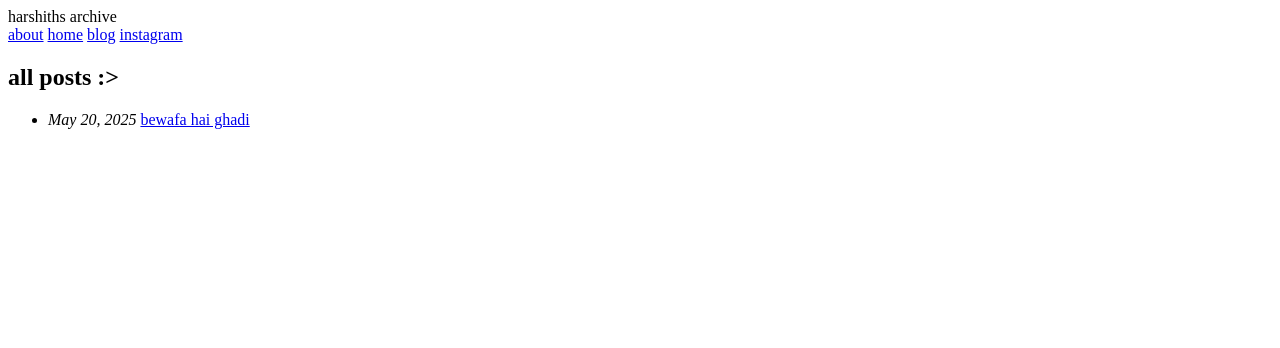
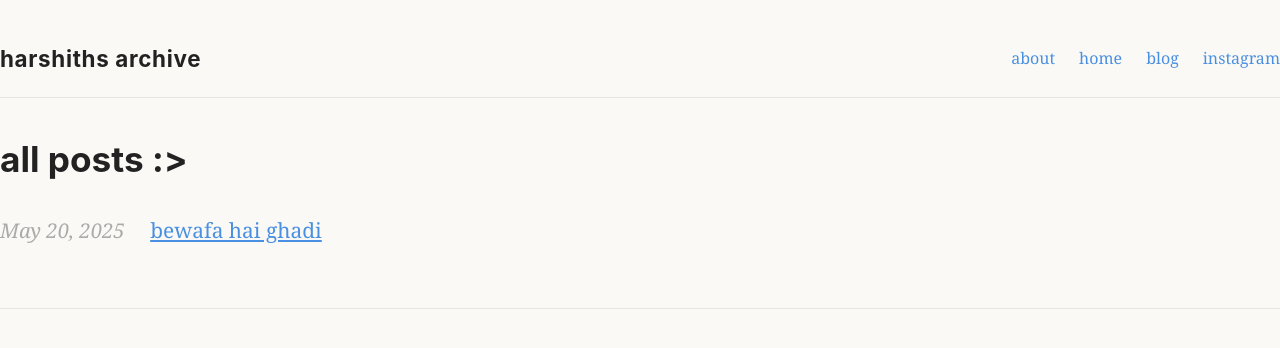
Before and after one commit to harshithsarchive/harshithsarchive.github.io, a Jekyll site: the page built from blog.md, in a window 1280 px wide. Shown: the top 348 px of the page. Built offline with Jekyll 4.4.1, drawn with Linux system fonts in a browser that asks for light colours.

Commit message:
mmm trial DIDNT WORK

```diff
--- a/_includes/head.html
+++ b/_includes/head.html
@@ -12,5 +12,5 @@
     <link rel="icon" href="{{ site.baseurl }}/assets/favicon.ico" type="image/x-icon">
     <link href='{{ site.baseurl }}/feed.xml' rel='alternate' type='application/atom+xml'>
     <link rel="canonical" href="{{ site.baseurl }}{{ page.url }}">
-    <link rel="stylesheet" href="/assets/css/style.css">
+    <link rel="stylesheet" href="/assets/style.css">
 </head>
--- a/assets/style.css
+++ b/assets/style.css
@@ -1,10 +1,10 @@
-/* Harshith's Archive - Minimalist Theme */
+/* Bear Blog Inspired Minimalist Theme */
 
 :root {
     --main-color: #222;
-    --accent-color: #888;
-    --background-color: #fff;
-    --border-color: #eee;
+    --accent-color: #4a90e2;
+    --background-color: #faf9f6;
+    --border-color: #e5e5e5;
     --code-background-color: #f4f4f4;
     --code-color: #222;
     --visited-color: #8b6f47;
@@ -13,7 +13,7 @@
 @media (prefers-color-scheme: dark) {
     :root {
         --main-color: #eee;
-        --accent-color: #aaa;
+        --accent-color: #7abaff;
         --background-color: #181818;
         --border-color: #333;
         --code-background-color: #222;
@@ -23,70 +23,154 @@
 }
 
 body {
-    font-family: 'Inter', 'Helvetica Neue', Arial, sans-serif;
-    font-size: 18px;
+    font-family: 'Georgia', serif;
+    font-size: 19px;
     color: var(--main-color);
     background: var(--background-color);
     margin: 0;
     padding: 0;
-    letter-spacing: 0.01em;
-    text-transform: lowercase;
-    max-width: 700px;
-    margin: 0 auto;
-    line-height: 1.6;
+    line-height: 1.7;
 }
 
-h1, h2, h3, h4, h5, h6 {
-    line-height: 1.2;
-    text-transform: lowercase;
-    font-weight: 600;
-    margin-top: 2.5rem;
-    margin-bottom: 1rem;
+.wrapper {
+    max-width: 680px;
+    margin: 48px auto 0 auto;
+    background: #fff;
+    border: 1px solid var(--border-color);
+    border-radius: 10px;
+    box-shadow: 0 2px 16px 0 rgba(0,0,0,0.03);
+    padding: 40px 28px 32px 28px;
 }
 
 .site-header {
     display: flex;
     justify-content: space-between;
     align-items: center;
-    padding: 2rem 2rem 1.5rem 2rem;
+    margin-bottom: 2.5rem;
     border-bottom: 1px solid var(--border-color);
-    background: var(--background-color);
-    margin-bottom: 2rem;
+    padding-bottom: 1.2rem;
 }
 
 .site-title {
-    font-size: 1.5rem;
+    font-family: 'Inter', 'Helvetica Neue', Arial, sans-serif;
+    font-size: 1.4rem;
     font-weight: 700;
-    letter-spacing: 0.04em;
+    letter-spacing: 0.03em;
     text-transform: lowercase;
+    color: var(--main-color);
 }
 
 .header-right {
     display: flex;
-    gap: 2rem;
+    gap: 1.5rem;
 }
 
 .header-right a {
+    font-family: inherit;
+    font-size: 1rem;
+    color: var(--accent-color);
     text-decoration: none;
-    color: var(--main-color);
-    font-size: 1rem;
-    transition: color 0.2s, border-bottom 0.2s;
-    border-bottom: 1px solid transparent;
-    padding-bottom: 2px;
+    padding: 2px 0;
+    border-bottom: 1.5px solid transparent;
+    transition: border 0.2s, color 0.2s;
 }
 
 .header-right a:hover,
 .header-right a:focus {
-    color: var(--accent-color);
-    border-bottom: 1px solid var(--accent-color);
+    border-bottom: 1.5px solid var(--accent-color);
+    color: var(--main-color);
     outline: none;
 }
 
 main {
-    hyphens: auto;
-    padding: 0 1rem;
-    max-width: 700px;
-    margin: 2rem auto;
+    margin-top: 2.5rem;
+}
+
+h1, h2, h3, h4, h5, h6 {
+    font-family: 'Inter', 'Helvetica Neue', Arial, sans-serif;
+    font-weight: 700;
+    color: var(--main-color);
+    margin-top: 2.5rem;
+    margin-bottom: 1rem;
+    line-height: 1.2;
+    text-transform: none;
+}
+
+h1 { font-size: 2.2rem; }
+h2 { font-size: 1.5rem; }
+h3 { font-size: 1.2rem; }
+
+p {
+    margin: 1.2em 0;
+}
+
+ul, ol {
+    margin: 1.2em 0 1.2em 1.5em;
+}
+
+blockquote {
+    border-left: 3px solid var(--accent-color);
+    color: var(--accent-color);
+    background: #f7fafd;
+    margin: 1.5em 0;
+    padding: 0.7em 1.2em;
+    font-style: italic;
+    border-radius: 4px;
+}
+
+code, .highlight, .code {
+    background: var(--code-background-color);
+    color: var(--code-color);
+    padding: 2px 6px;
+    border-radius: 3px;
+    font-size: 0.97em;
+}
+
+a {
+    color: var(--accent-color);
+    text-decoration: underline;
+    transition: color 0.2s;
+}
+
+a:visited {
+    color: var(--visited-color);
+}
+
+a:focus {
+    outline: 2px dashed var(--accent-color);
+    outline-offset: 2px;
+}
+
+footer {
+    margin-top: 60px;
+    border-top: 1px solid var(--border-color);
+    padding: 25px 0 0 0;
+    text-align: center;
+    color: var(--accent-color);
+    font-size: 0.95em;
+    background: none;
+}
+
+table {
+    border-spacing: 0;
+    width: 100%;
+    margin: 2em 0;
+    border: 1px solid var(--border-color);
+}
+
+th, td {
+    padding: 8px 14px;
+    font-size: 1em;
+    border-bottom: 1px solid var(--border-color);
+}
+
+.poem {
+    font-style: italic;
+    margin: 20px 0;
+    padding: 20px;
+    border-left: 3px solid var(--accent-color);
+    background: #f7fafd;
+    border-radius: 4px;
 }
 
 ul.blog-posts {
@@ -96,96 +180,28 @@ ul.blog-posts {
 }
 
 ul.blog-posts li {
-    display: flex;
-    margin-bottom: 10px;
+    margin-bottom: 1.2em;
+    font-size: 1.1em;
 }
 
 ul.blog-posts li span {
-    flex: 0 0 130px;
-    opacity: 0.7;
+    color: #aaa;
+    font-size: 0.97em;
+    margin-right: 1em;
 }
 
-ul.blog-posts li a:visited {
-    color: var(--visited-color);
-}
-
-blockquote {
-    border-left: 3px solid var(--accent-color);
-    color: var(--accent-color);
-    margin: 0;
-    padding-left: 20px;
-}
-
-code, .highlight, .code {
-    background: var(--code-background-color);
-    color: var(--code-color);
-    padding: 2px 6px;
-    border-radius: 3px;
-    font-size: 0.95em;
-}
-
-footer {
-    margin-top: 60px;
-    border-top: 1px solid var(--border-color);
-    padding: 25px 0;
-    text-align: center;
-    color: var(--accent-color);
-    font-size: 0.95em;
-    background: none;
-}
-
-a {
-    color: inherit;
-    text-decoration: none;
-    transition: color 0.2s;
-}
-
-a:focus {
-    outline: 2px dashed var(--accent-color);
-    outline-offset: 2px;
-}
-
-table {
-    border-spacing: 0;
-}
-
-th,
-td {
-    padding: 6px 13px;
-    font-size: 1em;
-}
-
-/* Poetry styling */
-.poem {
-    font-style: italic;
-    margin: 20px 0;
-    padding: 20px;
-    border-left: 3px solid var(--accent-color);
-}
-
-/* Responsive */
-@media (max-width: 600px) {
-    body {
-        font-size: 16px;
-        padding: 0 5px;
+@media (max-width: 700px) {
+    .wrapper {
+        padding: 18px 4vw 18px 4vw;
+        margin-top: 18px;
     }
     .site-header {
         flex-direction: column;
         align-items: flex-start;
-        padding: 1.2rem 1rem 1rem 1rem;
-    }
-    .header-right {
-        margin-top: 1rem;
-        gap: 1.2rem;
+        gap: 0.7rem;
+        padding-bottom: 0.7rem;
     }
     main {
-        padding: 0 0.5rem;
-    }
-    ul.blog-posts li {
-        flex-direction: column;
-    }
-    ul.blog-posts li span {
-        flex: unset;
-        margin-bottom: 5px;
+        margin-top: 1.2rem;
     }
 }
```
Also changed, not shown: _layouts/default.html (+5 -9 lines).
